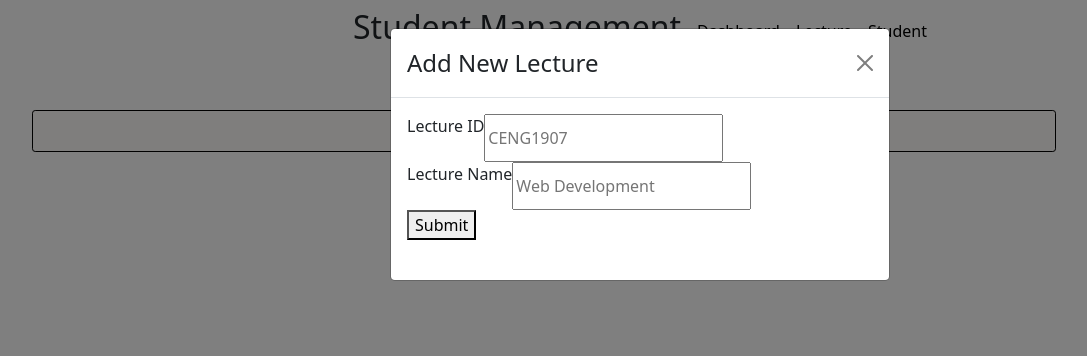
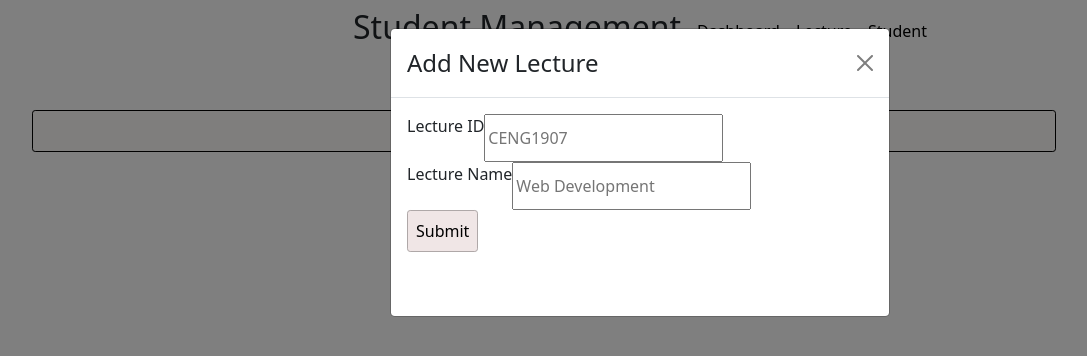
Before and after one commit to tugbayilmaz01/student-management, a React (Create React App) app: page / in a window 1280 px wide. Both pictures are taken after a click on the button "Add New Lecture". Shown: the top 356 px of the page, without its empty margins (0-1087 px from the left). Built offline with nearby package versions, Linux system fonts and the light colour scheme.

Commit message:
fix(ui): changed the ui of the lecture modal

```diff
--- a/src/App.css
+++ b/src/App.css
@@ -6,6 +6,7 @@ a {
   color: black;
   text-decoration: none;
 }
+
 a:hover {
   color: brown;
 }
@@ -39,16 +40,6 @@ label {
   display: flex;
 }
 
-#cancelBtn {
-  margin: 0.2rem;
-  border: 2.5px pink solid;
-  border-radius: 0.2rem;
-}
-
-#cancelBtn:hover {
-  color: palevioletred;
-}
-
 .footer {
   display: flex;
 }
@@ -64,5 +55,17 @@ label {
 
 .openModalBtn:hover {
   color: brown;
-  background-color: rgb(251, 206, 206);
+  background-color: rgb(240, 230, 230);
 }
+
+.submitbtn {
+  display: flex;
+  padding: 0.5rem;
+  border-radius: 0.2rem;
+  border: 1px solid rgb(175, 168, 168);
+  background-color: rgb(240, 230, 230);
+}
+
+.submitbtn:hover {
+  background-color: rgb(220, 204, 204);
+}
```
